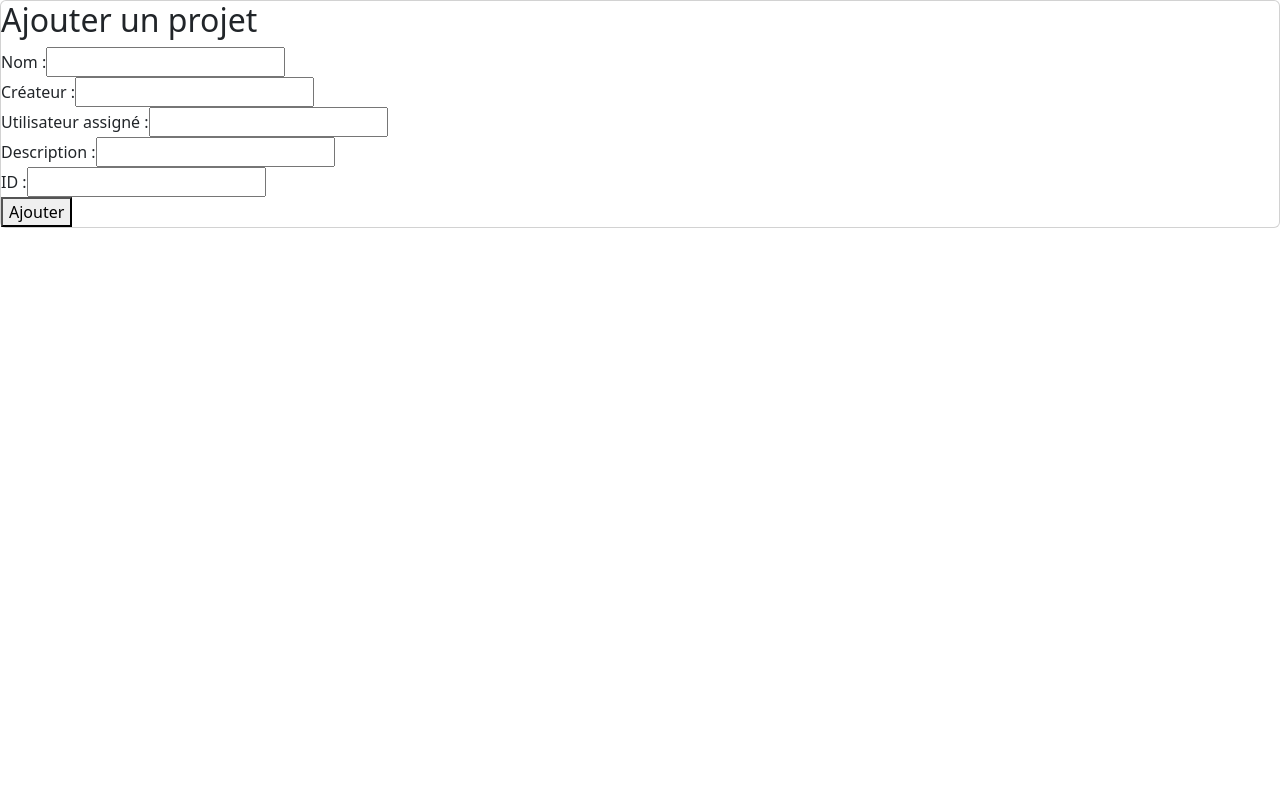
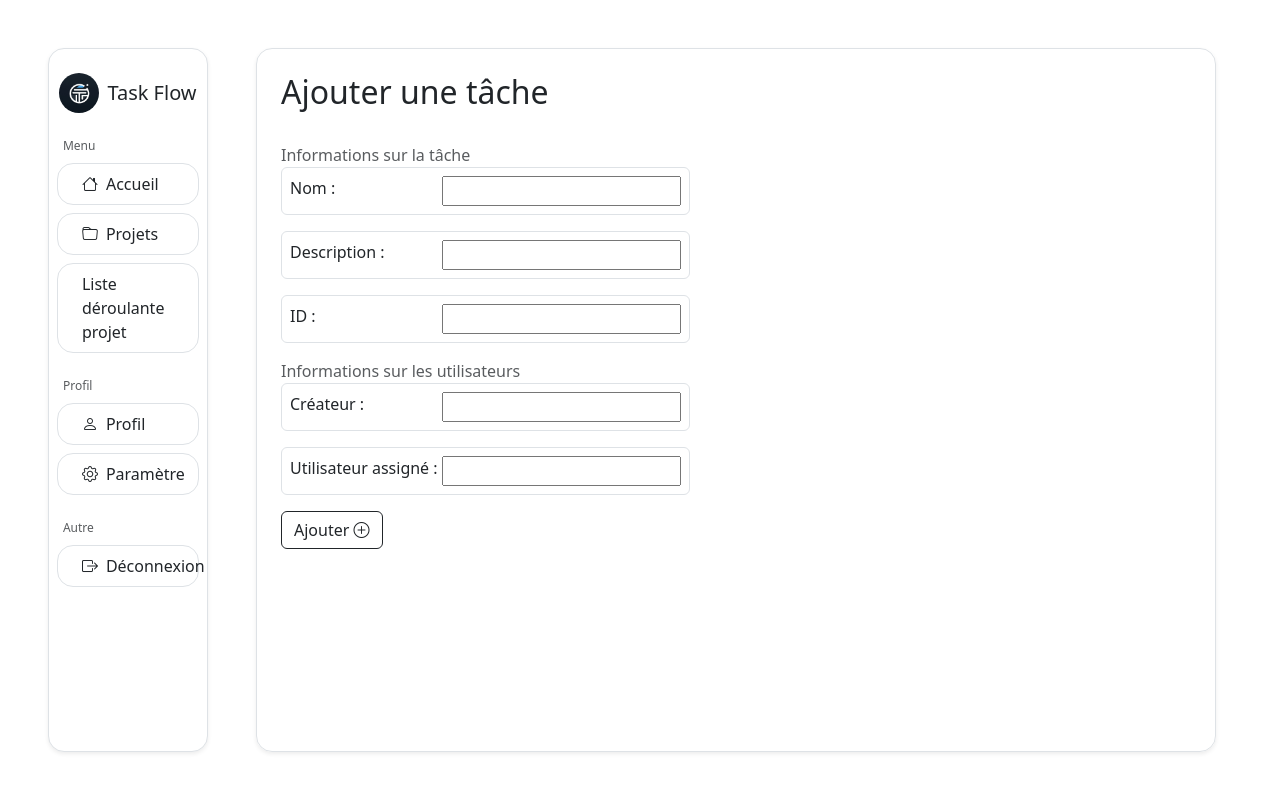
Before and after one commit to armanceau/TaskFlow, a Vue app in the folder frontend/my-app/: page /projet/1/add-tache in a window 1280 px wide. Shown: the top 792 px of the page. Built offline with nearby package versions, Linux system fonts and the light colour scheme; sample sign-in values are in the browser's storage.

Commit message:
update front form ajout tache

```diff
--- a/frontend/my-app/src/views/tache/AjoutTacheView.vue
+++ b/frontend/my-app/src/views/tache/AjoutTacheView.vue
@@ -2,6 +2,7 @@
 import { ref } from 'vue';
 import { addTache } from '../../services/tacheService';
 import { useRoute } from 'vue-router';
+import Nav from '../../components/Nav.vue';
 
 const route = useRoute();
 const projectId = route.params.id;
@@ -30,30 +31,50 @@ const ajouterTache = async () => {
 </script>
 
 <template>
-    <div class="card">
-        <h2>Ajouter un projet </h2>
+    <div class="d-flex h-100">
+        <div class="w-20 h-100 p-5 br-1">
+            <Nav></Nav>
+        </div>
+        <div class="w-80 h-100 py-5 pr-4">
+            <div class="d-flex flex-column align-items-start w-100 h-100 border shadow-sm gap-2 br-1 w-100 px-4">
+                <div class="d-flex w-100 flex-start align-items-center justify-content-between mt-4">
+                    <h2>Ajouter une tâche</h2>
+                </div>
+
                 <form @submit.prevent="ajouterTache">
-            <div>
+                    <div class="text-muted mt-3">Informations sur la tâche</div>
+                    <div class="d-flex flex-column gap-3">
+                        <div class="border p-2 rounded d-flex justify-content-between gap-1">
                             <label for="nom">Nom :</label>
                             <input v-model="nom" type="text" id="nom" required />
                         </div>
-            <div>
+                        <div class="border p-2 rounded d-flex justify-content-between gap-1">
+                            <label for="description">Description :</label>
+                            <input v-model="description" type="text" id="description" required />
+                        </div>
+                        <div class="border p-2 rounded d-flex justify-content-between gap-1">
+                            <label for="id">ID :</label>
+                            <input v-model="_id" type="number" id="id" required />
+                        </div>
+                    </div>
+
+                    <div class="text-muted mt-3">Informations sur les utilisateurs</div>
+                    <div class="d-flex flex-column gap-3">
+                        <div class="border p-2 rounded d-flex justify-content-between gap-1">
                             <label for="createur">Créateur :</label>
                             <input v-model="createur" type="text" id="createur" required />
                         </div>
-            <div>
+                        <div class="border p-2 rounded d-flex justify-content-between gap-1">
                             <label for="utilisateurAssigne">Utilisateur assigné :</label>
                             <input v-model="utilisateurAssigne" type="text" id="utilisateurAssigne" />
                         </div>
-            <div>
-                <label for="description">Description :</label>
-                <input v-model="description" type="text" id="description" required />
                     </div>
-            <div>
-                <label for="id">ID :</label>
-                <input v-model="_id" type="text" id="id" required />
+                    <div class="mt-3">
+                        <button type="submit" class="btn btn-outline-dark">
+                            Ajouter
+                            <i class="bi bi-plus-circle"></i>
+                        </button>
                     </div>
-            <button type="submit">Ajouter</button>
                 </form>
 
                 <div v-if="erreur">
@@ -61,9 +82,23 @@ const ajouterTache = async () => {
                 </div>
 
                 <div v-if="message">
-                <p class="success">{{ message }}</p>
-                <a href="/projets">Retourner à la liste des projets</a>
-                <a :href="urlProjet">Voir le projet</a>
+                    <div class="text-success border border-success text-center p-2 rounded">{{ message }}</div>
+                    <div class="d-flex align-items-center gap-3 mt-2">
+                        <div>
+                            <a href="/projets" class="btn btn-outline-dark">
+                                <i class="bi bi-arrow-left-circle"></i>
+                                Retourner à la liste des projets
+                            </a>
+                        </div>
+                        <div>
+                            <a :href="urlProjet" class="btn btn-outline-dark">
+                                Voir le projet
+                                <i class="bi bi-search"></i>
+                            </a>
+                        </div>
+                    </div>
+                </div>
+            </div>
         </div>
   </div>
 </template>
```
Also changed, not shown: 1 other file (tests, documents, lock files or other folders). Lines whose indentation alone changed are shown as unchanged.
